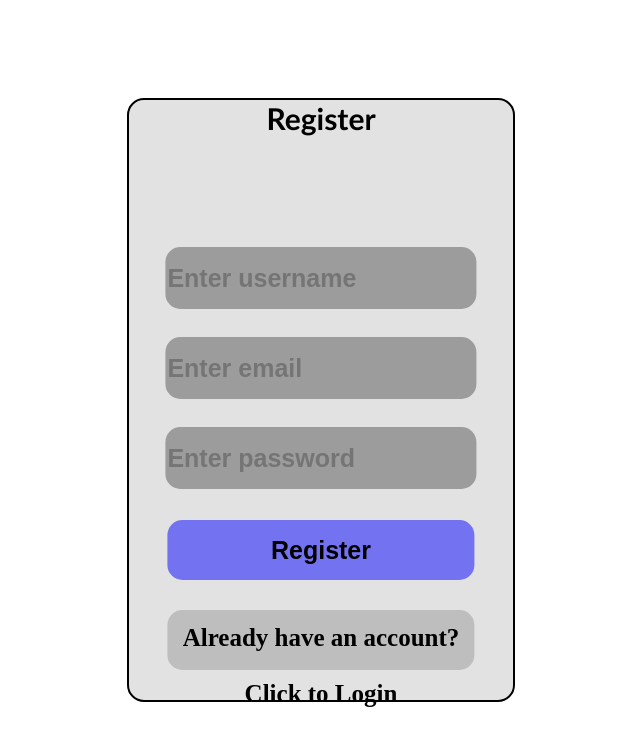
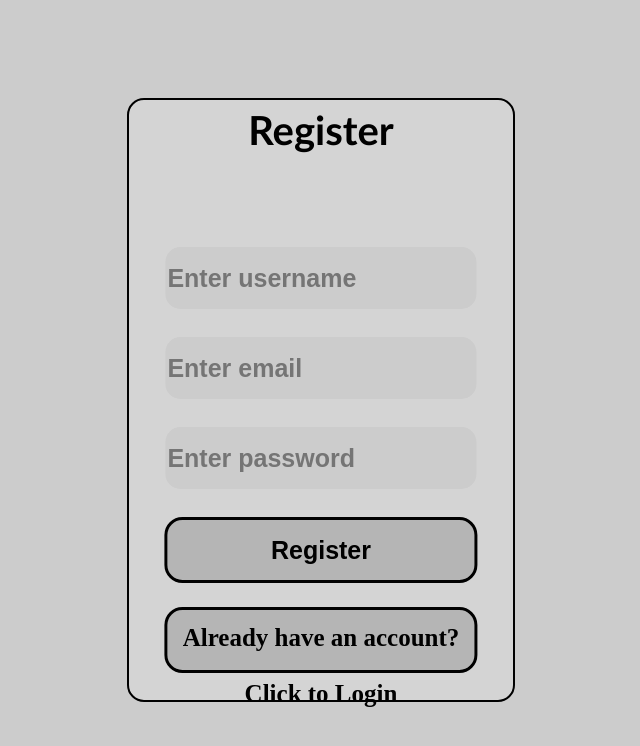
Before and after one commit to deadlightreal/loginandregister_template, a PHP site: page /RegisterScreen.php in a window 1280 px wide. Shown: the top 746 px of the page, without its empty margins (319-959 px from the left). Run offline with PHP 8.4, Linux system fonts and the light colour scheme.

Commit message:
Update style.css

```diff
--- a/style.css
+++ b/style.css
@@ -1,10 +1,11 @@
 body {
     margin: 0;
+    background-color: rgb(204, 204, 204);
     padding: 0;
 }
 
 .main {
-    background-color: rgba(136, 136, 136, 0.247);
+    background-color: rgba(221, 221, 221, 0.507);
     position: absolute;
     width: 30%;
     height: 75%;
@@ -19,18 +20,19 @@ body {
 
 .Text {
     width: 100%;
-    font-size: 30px;
+    font-size: 40px;
     font-family: 'Trebuchet MS', 'Lucida Sans Unicode', 'Lucida Grande', 'Lucida Sans', Arial, sans-serif;
     background-color: transparent;
     position: absolute;
     text-align: center;
     font-weight: bold;
     height: 7%;
+    top: 1%;
 }
 
 .username {
     border: none;
-    background-color: rgb(156, 156, 156);
+    background-color: rgb(204, 204, 204);
     width: 80%;
     height: 10%;
     font-size: 25px;
@@ -44,7 +46,7 @@ body {
 
 .usernameLogin {
     border: none;
-    background-color: rgb(156, 156, 156);
+    background-color: rgb(204, 204, 204);
     width: 80%;
     height: 10%;
     font-size: 25px;
@@ -58,7 +60,7 @@ body {
 
 .email {
     border: none;
-    background-color: rgb(156, 156, 156);
+    background-color: rgb(204, 204, 204);
     width: 80%;
     height: 10%;
     font-size: 25px;
@@ -72,7 +74,7 @@ body {
 
 .password {
     border: none;
-    background-color: rgb(156, 156, 156);
+    background-color: rgb(204, 204, 204);
     width: 80%;
     height: 10%;
     font-size: 25px;
@@ -87,7 +89,7 @@ body {
 .submit {
     cursor: pointer;
     border: none;
-    background-color: rgba(0, 0, 255, 0.493);
+    background-color: rgba(148, 148, 148, 0.493);
     width: 80%;
     height: 10%;
     font-size: 25px;
@@ -97,11 +99,13 @@ body {
     left: 50%;
     bottom: 15%;
     transform: translate(-50%, -50%);
+    outline: solid;
+    outline-width: 3px;
 }
 
 .alreadyText {
     border: none;
-    background-color: rgb(190, 190, 190);
+    background-color: rgba(148, 148, 148, 0.493);
     width: 80%;
     height: 10%;
     font-size: 25px;
@@ -116,5 +120,7 @@ body {
     bottom: 0%;
     color: black;
     text-decoration: none;
+    outline: solid;
+    outline-width: 3px;
     transform: translate(-50%, -50%);
 }
```
